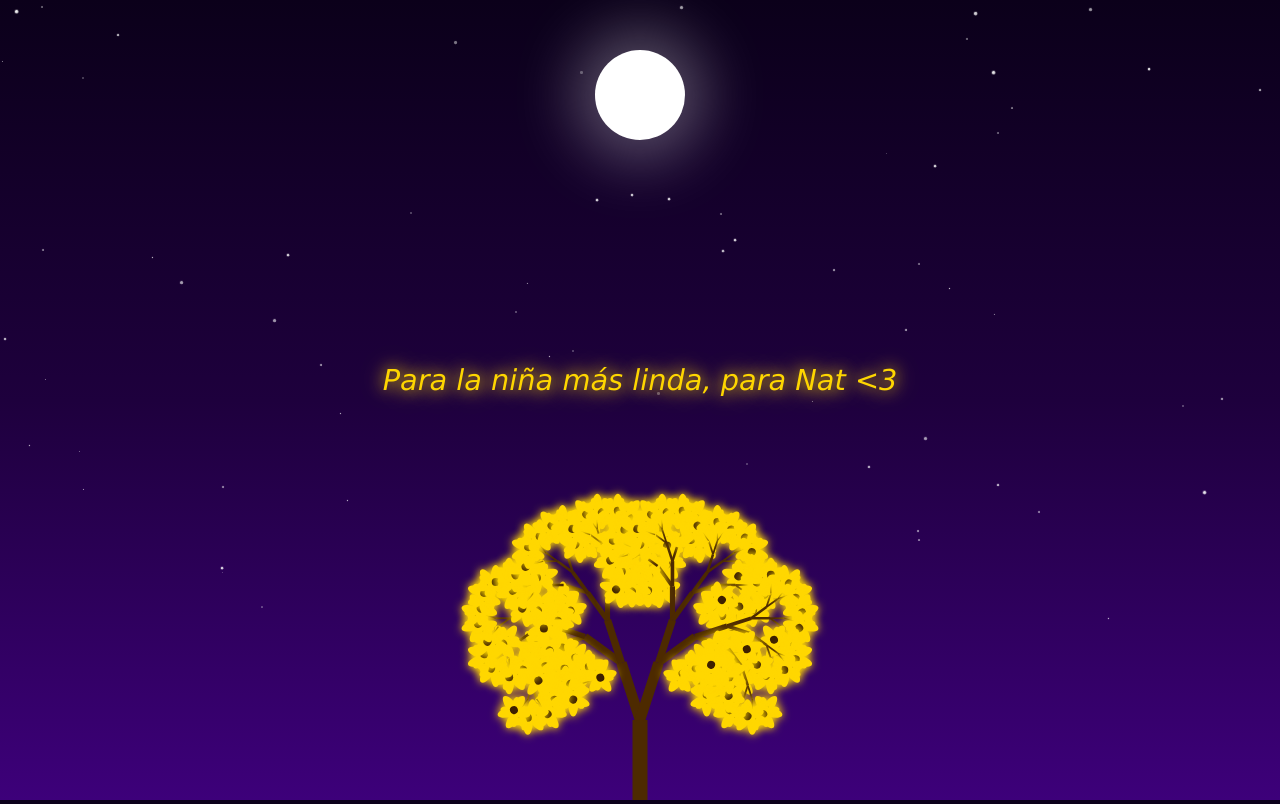
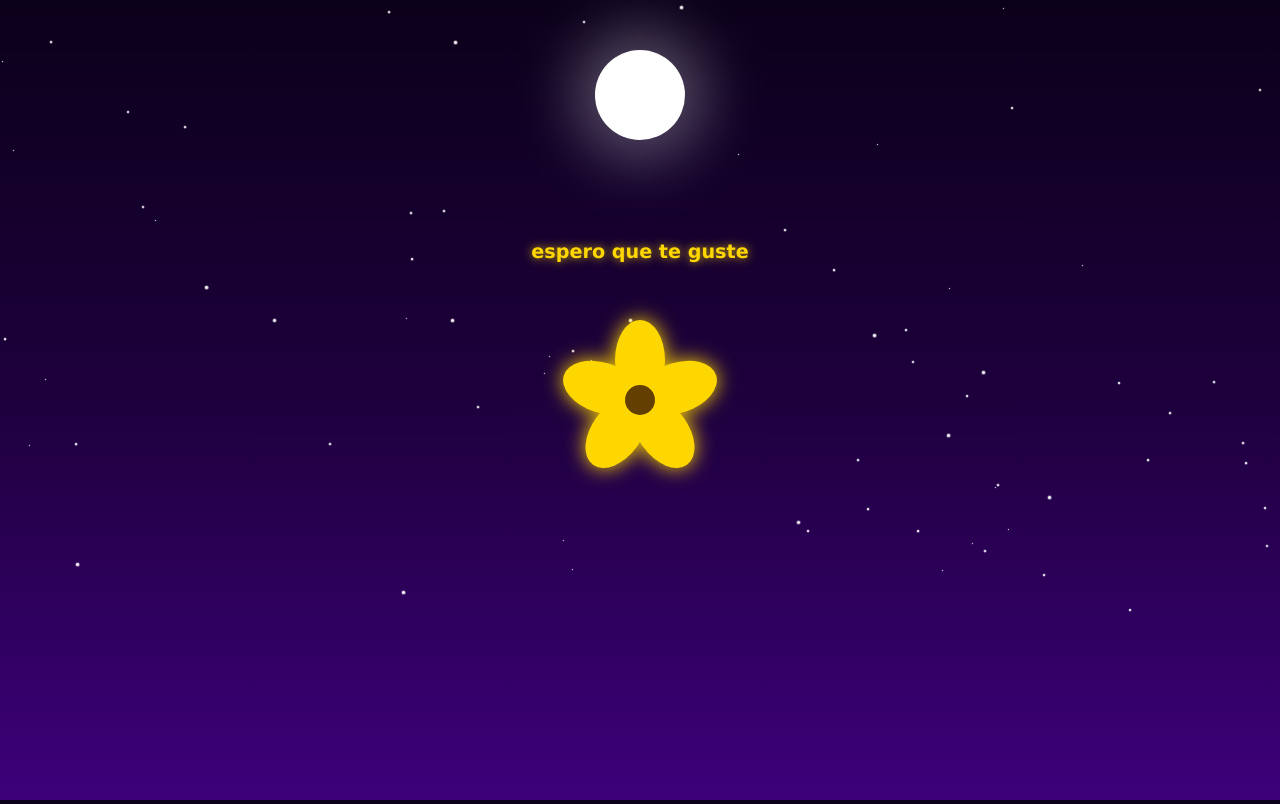
Before and after one commit to XELYOLO504XGH/Flores-Amarillas, a plain HTML site: page index.html in a window 1280 px wide. Drawn offline with Linux system fonts and the light colour scheme.

Commit message:
Actualizar index.html

```diff
--- a/index.html
+++ b/index.html
@@ -7,21 +7,19 @@
     <meta name="viewport" content="width=device-width, initial-scale=1.0">
     <title>Para Nat <3</title>
     <style>
-        /* 1. FONDO Y ESCENA PRO (Se mantienen) */
         body, html {
             margin: 0;
             padding: 0;
             width: 100%;
             height: 100%;
             overflow: hidden;
-            background: #0b001a; /* Tu morado pro */
+            background: #0b001a;
             font-family: 'Verdana', sans-serif;
             display: flex;
             justify-content: center;
             align-items: center;
         }
 
-        /* 2. ESTRELLAS Y LUNA */
         .background {
             position: absolute;
             width: 100%;
@@ -54,10 +52,20 @@
             z-index: 1;
         }
 
-        /* 3. TEXTO CENTRADO Y CON BRILLO */
+        /* MENSAJE INICIAL Y FINAL */
+        #initial-text {
+            position: absolute;
+            top: calc(50% - 160px);
+            color: #ffd700;
+            font-size: 1.2rem;
+            font-weight: bold;
+            text-shadow: 0 0 10px rgba(255, 215, 0, 0.8);
+            z-index: 20;
+        }
+
         #main-message {
             position: absolute;
-            top: 50%; /* CENTRADO VERTICAL */
+            top: 50%;
             transform: translateY(-50%);
             width: 90%;
             text-align: center;
@@ -66,35 +74,57 @@
             font-style: italic;
             z-index: 10;
             opacity: 0;
-            text-shadow: 0 0 15px rgba(255, 215, 0, 1), 0 0 30px rgba(255, 215, 0, 0.6);
-            transition: opacity 3s, transform 3s;
+            text-shadow: 0 0 15px #ffd700;
+            transition: opacity 2s;
             pointer-events: none;
         }
 
-        .show-main-message {
-            opacity: 1 !important;
-            transform: translateY(-50%) translateY(-20px) !important;
+        /* FLOR GIGANTE (BOTÓN) */
+        #big-flower-container {
+            position: absolute;
+            top: 50%;
+            left: 50%;
+            transform: translate(-50%, -50%);
+            width: 150px;
+            height: 150px;
+            z-index: 25;
+            cursor: pointer;
         }
 
-        /* 4. CONTENEDOR DEL ÁRBOL ANIMADO */
+        .big-petal {
+            position: absolute;
+            background: #ffd700;
+            width: 50px;
+            height: 80px;
+            border-radius: 50%;
+            left: 50%;
+            top: 50%;
+            transform-origin: center bottom;
+            box-shadow: 0 0 20px #ffd700;
+        }
+
+        .big-center {
+            position: absolute;
+            width: 30px;
+            height: 30px;
+            background: #634000;
+            border-radius: 50%;
+            top: 50%;
+            left: 50%;
+            transform: translate(-50%, -50%);
+            z-index: 2;
+        }
+
         #garden {
             position: absolute;
             width: 100%;
             height: 100%;
             bottom: 0;
-            left: 0;
             z-index: 5;
-            display: flex;
-            justify-content: center;
-            align-items: flex-end;
-            pointer-events: none;
         }
 
-        /* Lienzo invisible sobre el que JavaScript dibuja */
-        canvas {
-            display: block;
-        }
-
+        .hide { display: none !important; }
+        .show-msg { opacity: 1 !important; }
     </style>
 </head>
 <body>
@@ -102,122 +132,98 @@
     <div class="background"></div>
     <div class="moon"></div>
 
+    <div id="initial-text">espero que te guste</div>
+
+    <div id="big-flower-container">
+        <div class="big-petal" style="transform: translate(-50%, -100%) rotate(0deg);"></div>
+        <div class="big-petal" style="transform: translate(-50%, -100%) rotate(72deg);"></div>
+        <div class="big-petal" style="transform: translate(-50%, -100%) rotate(144deg);"></div>
+        <div class="big-petal" style="transform: translate(-50%, -100%) rotate(216deg);"></div>
+        <div class="big-petal" style="transform: translate(-50%, -100%) rotate(288deg);"></div>
+        <div class="big-center"></div>
+    </div>
+
     <div id="main-message">Para la niña más linda, para Nat <3</div>
-
     <div id="garden"></div>
 
     <script>
-        // --- 1. Generar Estrellas Pro ---
-        const starsContainer = document.querySelector('body');
+        // Estrellas
         for (let i = 0; i < 70; i++) {
             const star = document.createElement('div');
             star.className = 'star';
-            const size = Math.random() * 2 + 1;
-            star.style.width = size + 'px';
-            star.style.height = size + 'px';
+            const s = Math.random() * 2 + 1;
+            star.style.width = s + 'px'; star.style.height = s + 'px';
             star.style.left = Math.random() * 100 + '%';
             star.style.top = Math.random() * 80 + '%';
-            star.style.animationDelay = Math.random() * 3 + 's';
-            starsContainer.appendChild(star);
+            document.body.appendChild(star);
         }
 
-        // --- 2. Preparar el Lienzo para la Animación ---
-        const garden = document.getElementById('garden');
         const canvas = document.createElement('canvas');
-        canvas.width = window.innerWidth;
-        canvas.height = window.innerHeight;
-        garden.appendChild(canvas);
+        document.getElementById('garden').appendChild(canvas);
         const ctx = canvas.getContext('2d');
 
-        // --- 3. El Motor del Árbol Animado (Recursivo) ---
-        function drawBranch(startX, startY, len, angle, branchWidth) {
+        function resize() {
+            canvas.width = window.innerWidth;
+            canvas.height = window.innerHeight;
+        }
+        window.addEventListener('resize', resize);
+        resize();
+
+        function drawFlower(x, y) {
+            ctx.save();
+            ctx.translate(x, y);
+            ctx.fillStyle = '#ffd700';
+            // Pétalos definidos (forma de tulipán/flor real)
+            for (let i = 0; i < 5; i++) {
+                ctx.beginPath();
+                ctx.ellipse(0, -6, 4, 10, 0, 0, Math.PI * 2);
+                ctx.fill();
+                ctx.rotate((Math.PI * 2) / 5);
+            }
+            // Centro
+            ctx.fillStyle = '#4d2a00';
+            ctx.beginPath(); ctx.arc(0, 0, 3, 0, Math.PI * 2); ctx.fill();
+            ctx.restore();
+        }
+
+        function drawBranch(x, y, len, angle, width, currentStep, totalSteps) {
+            if (currentStep > totalSteps) return;
+
+            ctx.save();
             ctx.beginPath();
-            ctx.save();
-            ctx.strokeStyle = '#4d2a00'; // Marrón tronco
-            ctx.lineWidth = branchWidth;
-            ctx.translate(startX, startY);
+            ctx.strokeStyle = '#4d2a00';
+            ctx.lineWidth = width;
+            ctx.translate(x, y);
             ctx.rotate(angle * Math.PI / 180);
             ctx.moveTo(0, 0);
             ctx.lineTo(0, -len);
             ctx.stroke();
 
-            // Si la rama es muy fina, dibuja flores amarillas detalladas
             if (len < 10) {
-                drawFlowerDetail(0, -len);
+                drawFlower(0, -len);
                 ctx.restore();
                 return;
             }
 
-            // Ramificaciones
-            drawBranch(0, -len, len * 0.75, angle - 18, branchWidth * 0.7);
-            drawBranch(0, -len, len * 0.75, angle + 18, branchWidth * 0.7);
-
+            // El crecimiento se controla por pasos para la animación
+            setTimeout(() => {
+                drawBranch(0, -len, len * 0.8, angle - 20, width * 0.7, currentStep + 1, totalSteps);
+                drawBranch(0, -len, len * 0.8, angle + 20, width * 0.7, currentStep + 1, totalSteps);
+            }, 100);
             ctx.restore();
         }
 
-        // --- 4. NUEVO DISEÑO DE FLORES DETALLADAS (No más pelotas) ---
-        function drawFlowerDetail(x, y) {
-            ctx.save();
-            ctx.translate(x, y);
+        document.getElementById('big-flower-container').addEventListener('click', function() {
+            this.classList.add('hide');
+            document.getElementById('initial-text').classList.add('hide');
 
-            // Resplandor dorado Pro
-            ctx.shadowBlur = 10;
-            ctx.shadowColor = '#ffd700';
+            // Inicia crecimiento
+            drawBranch(canvas.width / 2, canvas.height, 70, 0, 10, 0, 8);
 
-            // Dibujar pétalos amarillos ovalados
-            ctx.fillStyle = '#ffd700';
-            ctx.beginPath();
-            for (let i = 0; i < 5; i++) {
-                ctx.ellipse(0, -5, 5, 12, 0, 0, Math.PI * 2);
-                ctx.rotate((360 / 5) * Math.PI / 180);
-            }
-            ctx.fill();
-
-            // Centro ámbar detallado
-            ctx.fillStyle = '#3d2000';
-            ctx.beginPath();
-            ctx.arc(0, 0, 4, 0, Math.PI * 2);
-            ctx.fill();
-
-            ctx.restore();
-        }
-
-        // --- 5. La Animación Secuencial ---
-        let currentLen = 0;
-        const targetLen = 80; // Altura final del tronco
-
-        function animateTree() {
-            // Limpiar lienzo en cada frame
-            ctx.clearRect(0, 0, canvas.width, canvas.height);
-
-            // Crecer tronco base
-            if (currentLen < targetLen) {
-                currentLen += 1;
-            }
-
-            // Iniciar recursividad con la longitud actual
-            // Ajustar posición base centrada
-            drawBranch(canvas.width / 2, canvas.height, currentLen, 0, 15);
-
-            // Seguir animando hasta que llegue al tamaño final
-            if (currentLen < targetLen) {
-                requestAnimationFrame(animateTree);
-            } else {
-                // Cuando el árbol termine de crecer, mostrar el mensaje final
-                setTimeout(() => {
-                    document.getElementById('main-message').classList.add('show-main-message');
-                }, 1000);
-            }
-        }
-
-        // --- 6. Iniciar Todo ---
-        animateTree();
-
-        // Reajustar tamaño si cambia la pantalla
-        window.addEventListener('resize', () => {
-            canvas.width = window.innerWidth;
-            canvas.height = window.innerHeight;
-            animateTree();
+            // Aparece mensaje final
+            setTimeout(() => {
+                document.getElementById('main-message').classList.add('show-msg');
+            }, 3000);
         });
     </script>
 </body>
```
